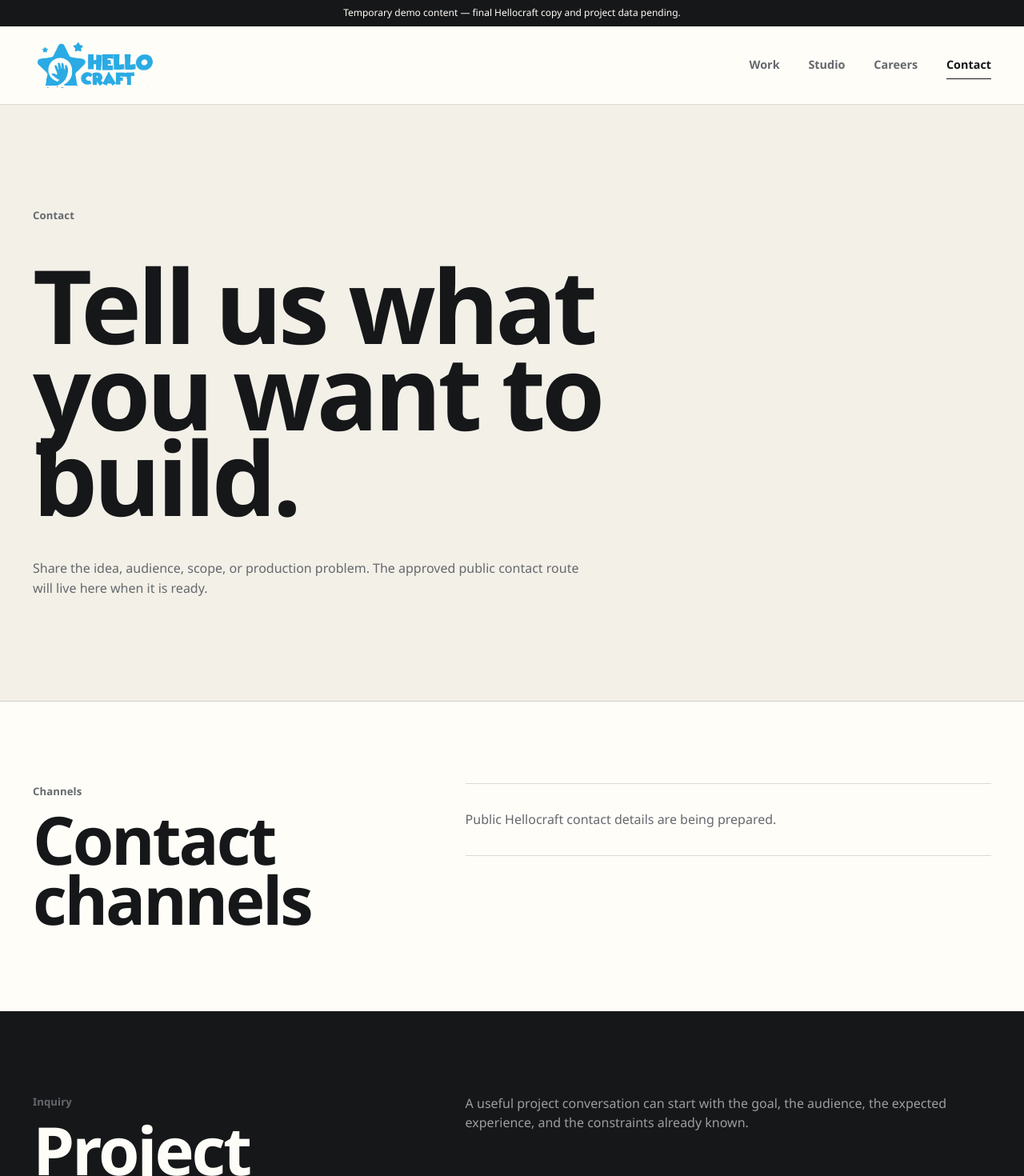
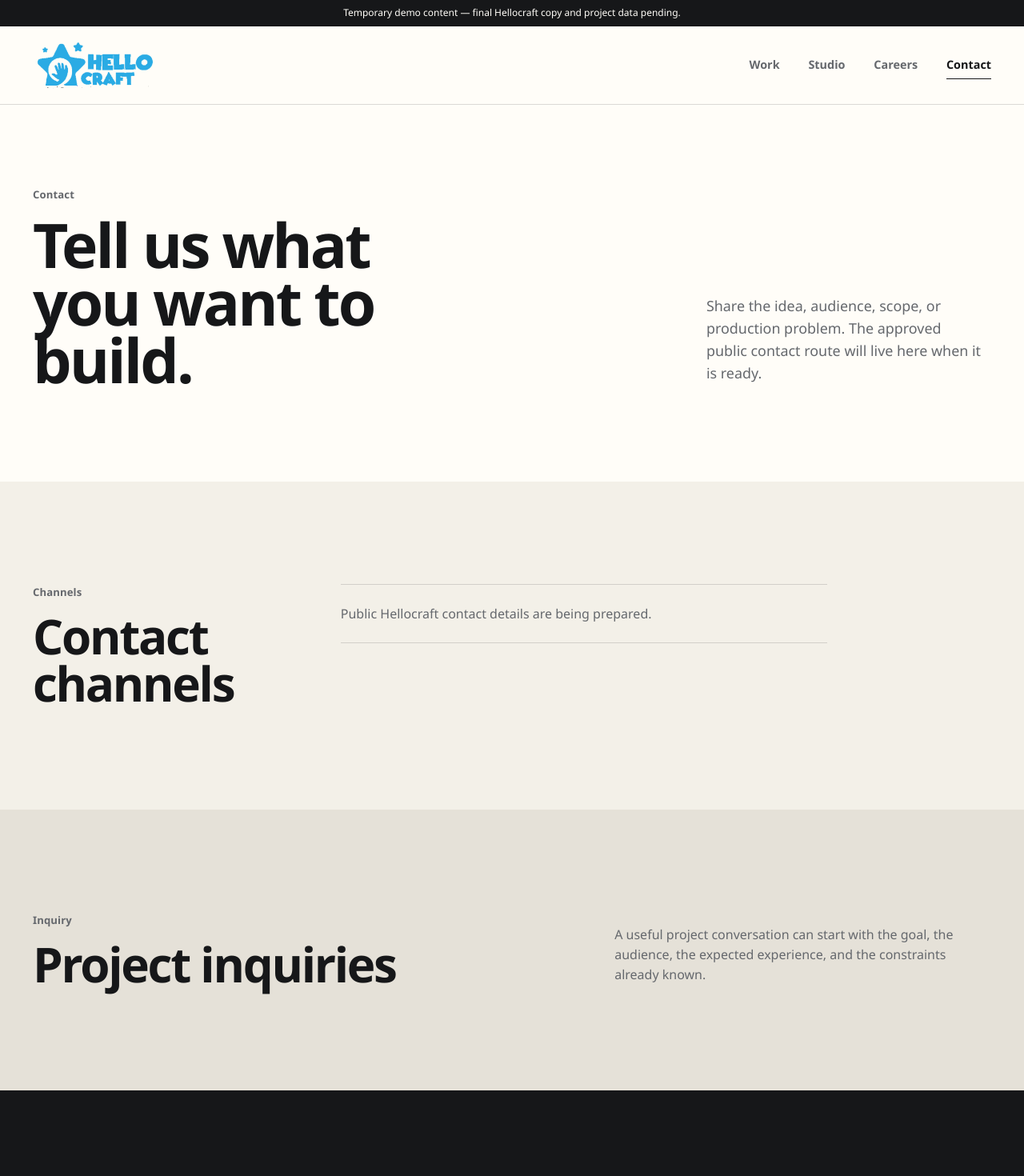
Before and after one commit to halokaryamedia-source/Hellocraft-Studios-Website, a SvelteKit app: page /contact in a window 1280 px wide. Shown: the top 1470 px of the page at 80% size. Built offline with nearby package versions, Linux system fonts and the light colour scheme.

Commit message:
refine(contact): align contact page with approved visual baseline

```diff
--- a/src/routes/contact/+page.svelte
+++ b/src/routes/contact/+page.svelte
@@ -10,145 +10,205 @@
 <main id="main-content">
 	<section class="hero" aria-labelledby="contact-title">
 		<div class="shell hero__inner">
-			<p class="eyebrow">{contactCopy.hero.eyebrow}</p>
-			<h1 id="contact-title">{contactCopy.hero.title}</h1>
-			<p class="hero__body">{contactCopy.hero.body}</p>
+			<div class="hero__heading">
+				<p class="eyebrow">{contactCopy.hero.eyebrow}</p>
+				<h1 id="contact-title">{contactCopy.hero.title}</h1>
+			</div>
+
+			<div class="hero__support">
+				<p>{contactCopy.hero.body}</p>
+			</div>
 		</div>
 	</section>
 
 	<section class="methods" aria-labelledby="contact-methods-title">
-		<div class="shell split">
-			<div>
+		<div class="shell methods__inner">
+			<div class="methods__heading">
 				<p class="eyebrow">Channels</p>
 				<h2 id="contact-methods-title">{contactCopy.methods.title}</h2>
 			</div>
 
-			<div>
+			<div class="methods__content">
 				{#if contactMethods.length > 0}
 					<ul class="contact-list">
 						{#each contactMethods as method (method.href)}
-							<li><a href={method.href} rel={method.external ? 'noreferrer' : undefined}>{method.label}<span aria-hidden="true">↗</span></a></li>
+							<li>
+								<a href={method.href} rel={method.external ? 'noreferrer' : undefined}>{method.label}</a>
+							</li>
 						{/each}
 					</ul>
 				{:else}
-					<div class="pending-state">
-						<p>{contactCopy.methods.emptyState}</p>
-					</div>
+					<p class="pending-state">{contactCopy.methods.emptyState}</p>
 				{/if}
 			</div>
 		</div>
 	</section>
 
 	<section class="inquiry" aria-labelledby="contact-inquiry-title">
-		<div class="shell split">
-			<div>
+		<div class="shell inquiry__inner">
+			<div class="inquiry__heading">
 				<p class="eyebrow">Inquiry</p>
 				<h2 id="contact-inquiry-title">{contactCopy.inquiry.title}</h2>
 			</div>
-			<p>{contactCopy.inquiry.body}</p>
+
+			<div class="inquiry__copy">
+				<p>{contactCopy.inquiry.body}</p>
+			</div>
 		</div>
 	</section>
 </main>
 
 <style>
 	.hero {
-		border-bottom: 1px solid var(--border);
-		background: var(--paper);
+		background: var(--surface);
 	}
 
 	.hero__inner {
 		display: grid;
-		gap: clamp(1.5rem, 4vw, 3rem);
-		padding-block: clamp(5rem, 10vw, 10rem);
+		grid-template-columns: minmax(0, 1.35fr) minmax(18rem, 0.65fr);
+		gap: clamp(3rem, 8vw, 8rem);
+		align-items: end;
+		padding-block: clamp(5rem, 8vw, 7.5rem) clamp(5.5rem, 9vw, 8rem);
+	}
+
+	.hero__heading,
+	.methods__heading,
+	.inquiry__heading {
+		display: grid;
+		gap: 1rem;
 	}
 
 	h1 {
-		max-width: 10ch;
+		max-width: 10.5ch;
 		margin: 0;
-		font-size: clamp(4.5rem, 10vw, 10rem);
-		line-height: 0.84;
+		font-size: clamp(3.6rem, 6vw, 6rem);
+		line-height: 0.94;
 	}
 
-	.hero__body {
-		max-width: 43rem;
+	.hero__support {
+		display: grid;
+		align-content: end;
+		padding-bottom: 0.35rem;
+	}
+
+	.hero__support p,
+	.inquiry__copy p {
+		max-width: var(--measure);
 		margin: 0;
 		color: var(--text-muted);
 	}
 
-	.methods,
-	.inquiry {
-		padding-block: var(--space-section);
+	.hero__support p {
+		font-size: clamp(1.05rem, 1.4vw, 1.22rem);
+		line-height: 1.58;
 	}
 
 	.methods {
-		background: var(--surface);
+		padding-block: clamp(6rem, 10vw, 9rem);
+		background: var(--paper);
 	}
 
-	.inquiry {
-		background: var(--ink);
-		color: var(--surface);
-	}
-
-	.split {
+	.methods__inner {
 		display: grid;
-		grid-template-columns: minmax(0, 0.8fr) minmax(18rem, 1.2fr);
-		gap: clamp(2rem, 8vw, 8rem);
+		grid-template-columns: minmax(12rem, 0.48fr) minmax(0, 1.52fr);
+		gap: clamp(4rem, 10vw, 10rem);
 		align-items: start;
 	}
 
-	.split > div:first-child {
-		display: grid;
-		gap: 0.8rem;
-	}
-
-	h2 {
-		max-width: 12ch;
+	.methods__heading h2,
+	.inquiry__heading h2 {
+		max-width: 15ch;
 		margin: 0;
-		font-size: clamp(3rem, 6.5vw, 6.5rem);
-		line-height: 0.9;
+		font-size: clamp(2.75rem, 4.7vw, 4.6rem);
+		font-weight: 680;
+		line-height: 0.98;
 	}
 
 	.contact-list {
-		display: grid;
-		gap: 0;
 		margin: 0;
 		padding: 0;
 		border-top: 1px solid var(--border);
 		list-style: none;
 	}
 
+	.contact-list li {
+		border-bottom: 1px solid var(--border);
+	}
+
 	.contact-list a {
 		display: flex;
 		align-items: center;
-		justify-content: space-between;
-		gap: 1rem;
-		min-height: 3rem;
-		padding-block: 1rem;
-		border-bottom: 1px solid var(--border);
-		font-size: clamp(1.2rem, 2.5vw, 2rem);
-		font-weight: 800;
+		min-height: 4rem;
+		padding-block: 1.1rem;
+		font-size: clamp(1.35rem, 2.7vw, 2.35rem);
+		font-weight: 680;
+		line-height: 1.05;
 		text-decoration: none;
 	}
 
-	.pending-state {
-		padding-block: 2rem;
-		border-block: 1px solid var(--border);
+	.contact-list a:hover,
+	.contact-list a:focus-visible {
+		text-decoration: underline;
+		text-decoration-thickness: 1px;
+		text-underline-offset: 0.2em;
 	}
 
-	.pending-state p,
-	.inquiry .split > p {
+	.pending-state {
 		max-width: var(--measure);
 		margin: 0;
+		padding-block: 1.5rem;
+		border-block: 1px solid var(--border);
 		color: var(--text-muted);
 	}
 
-	.inquiry .split > p {
-		color: rgb(255 255 255 / 58%);
+	.inquiry {
+		padding-block: clamp(6rem, 10vw, 9rem);
+		background: var(--surface-secondary);
 	}
 
-	@media (max-width: 60rem) {
-		.split {
+	.inquiry__inner {
+		display: grid;
+		grid-template-columns: minmax(0, 1.12fr) minmax(18rem, 0.88fr);
+		gap: clamp(4rem, 10vw, 10rem);
+		align-items: end;
+	}
+
+	.inquiry__copy {
+		display: grid;
+		align-content: end;
+		padding-bottom: 0.3rem;
+	}
+
+	.inquiry__copy p {
+		font-size: clamp(1rem, 1.25vw, 1.1rem);
+	}
+
+	@media (max-width: 64rem) {
+		.hero__inner,
+		.methods__inner,
+		.inquiry__inner {
 			grid-template-columns: 1fr;
+		}
+
+		.hero__inner,
+		.inquiry__inner {
+			gap: 2.75rem;
+		}
+
+		.hero__support,
+		.inquiry__copy {
+			max-width: 38rem;
+		}
+	}
+
+	@media (max-width: 46rem) {
+		h1 {
+			font-size: clamp(3.05rem, 13vw, 4.6rem);
+		}
+
+		.methods__heading h2,
+		.inquiry__heading h2 {
+			font-size: clamp(2.55rem, 11vw, 3.55rem);
 		}
 	}
 </style>
```
